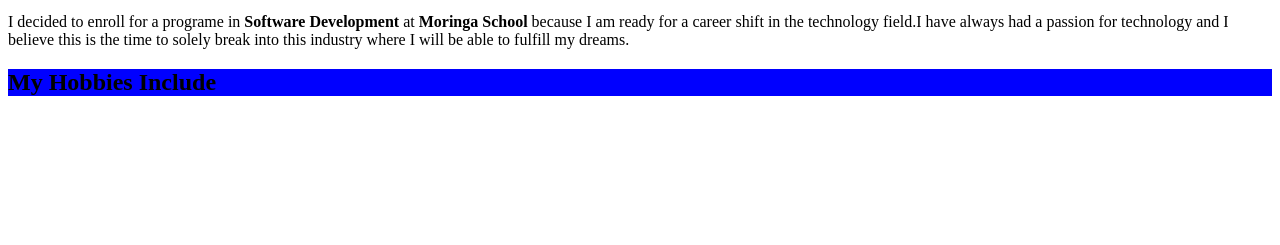
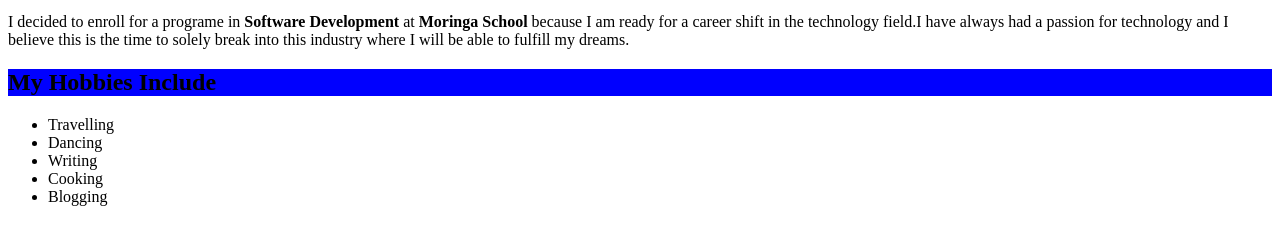
Before and after one commit to VonettaOrinda/IP, a plain HTML site: page index.html in a window 1280 px wide. Shown: the part 137-382 px from the top of the page. Drawn offline with Linux system fonts and the light colour scheme.

Commit message:
add unordered list

```diff
--- a/index.html
+++ b/index.html
@@ -9,6 +9,13 @@
     <p>Hi, my name is Vonetta Orinda. I'm an aspiring web developer who is passionate about all things technology. I'm also a <em> fashion, beauty and a lifestyle </em> content creator. I work with different brands to market their products online. I have Diploma in Business Management and I have a strong career background in finance where I have worked in different microfinance companies as a credit officer. Let's just say I am one very diverse and ambitious woman.</p>
     <p>I decided to enroll for a programe in<strong> Software Development</strong> at <strong>Moringa School</strong> because I am ready for a career shift in the technology field.I have always had a passion for technology and I believe this is the time to solely break into this industry where I will be able to fulfill my dreams.</p>
     <h2>My Hobbies Include </h2>
+    <ul>
+      <li>Travelling</li>
+      <li>Dancing</li>
+      <li>Writing</li>
+      <li>Cooking</li>
+      <li>Blogging</li>
+    </ul>
 
 </body>
 </html>
```
